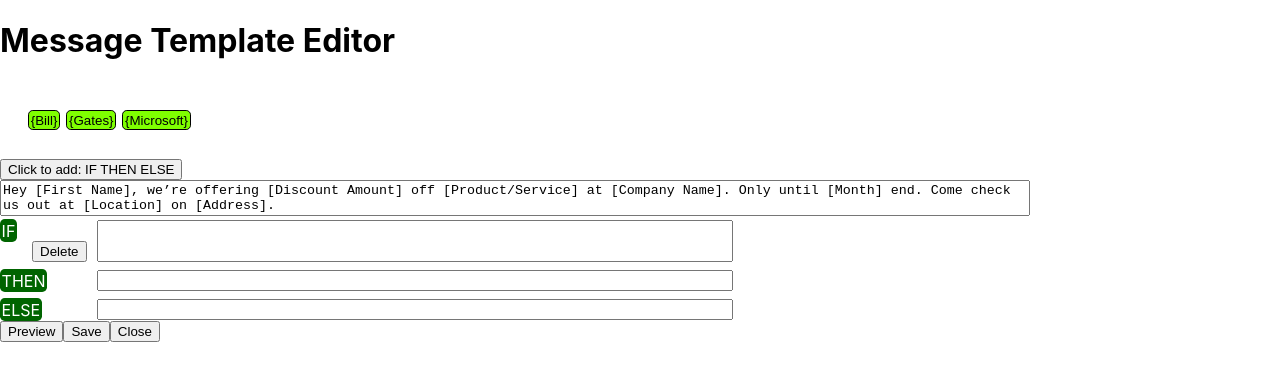
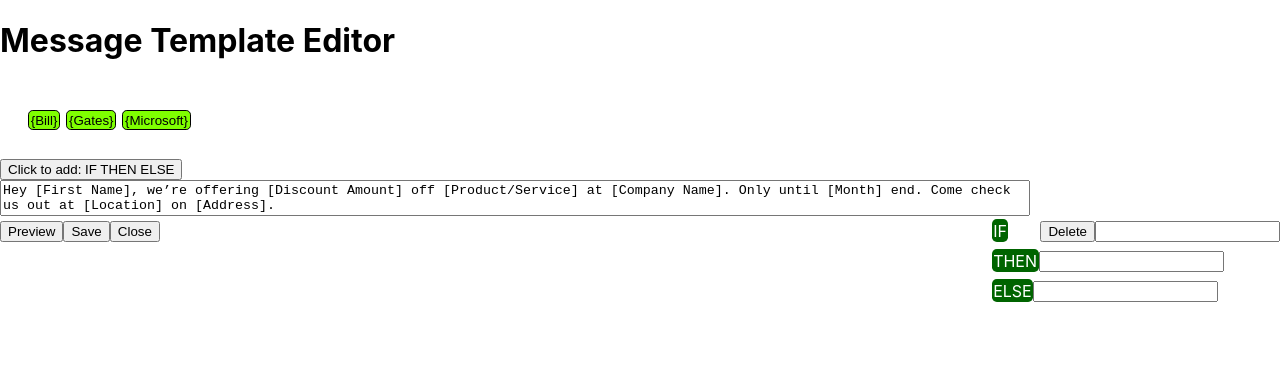
Before and after one commit to feral416/message-template-editor, a React (Create React App) app: page / in a window 1280 px wide. Shown: the top 380 px of the page. Built offline with nearby package versions, Linux system fonts and the light colour scheme.

Commit message:
added flex

```diff
--- a/src/components/if_then_else.jsx
+++ b/src/components/if_then_else.jsx
@@ -3,9 +3,9 @@ import styles from '../styles/if_then_else.module.css';
 export default function IfThenElse() {
   return (
     <div className={styles.if_then_else_container}>
-      <div><span className={styles.row_name}>IF</span><button type="button" className={styles.delete_btn}>Delete</button></div> <input type="text"></input>
-      <div><span className={styles.row_name}>THEN</span></div>                     <input type="text"></input>
-      <div><span className={styles.row_name}>ELSE</span></div>                     <input type="text"></input>
+      <div><span className={styles.row_name}>IF</span><button type="button" className={styles.delete_btn}>Delete</button><input type="text"></input></div>
+      <div><span className={styles.row_name}>THEN</span><input type="text"></input></div>
+      <div><span className={styles.row_name}>ELSE</span><input type="text"></input></div>
     </div>
   );
 }
--- a/src/styles/if_then_else.module.css
+++ b/src/styles/if_then_else.module.css
@@ -1,6 +1,7 @@
 .if_then_else_container {
-  display: grid;
-  grid-template-columns: 0.07fr 0.5fr;
+  display: flex;
+  flex-direction: column;
+  float: right;
   gap: 0.5rem;
   .row_name {
     background-color: darkgreen;
```
